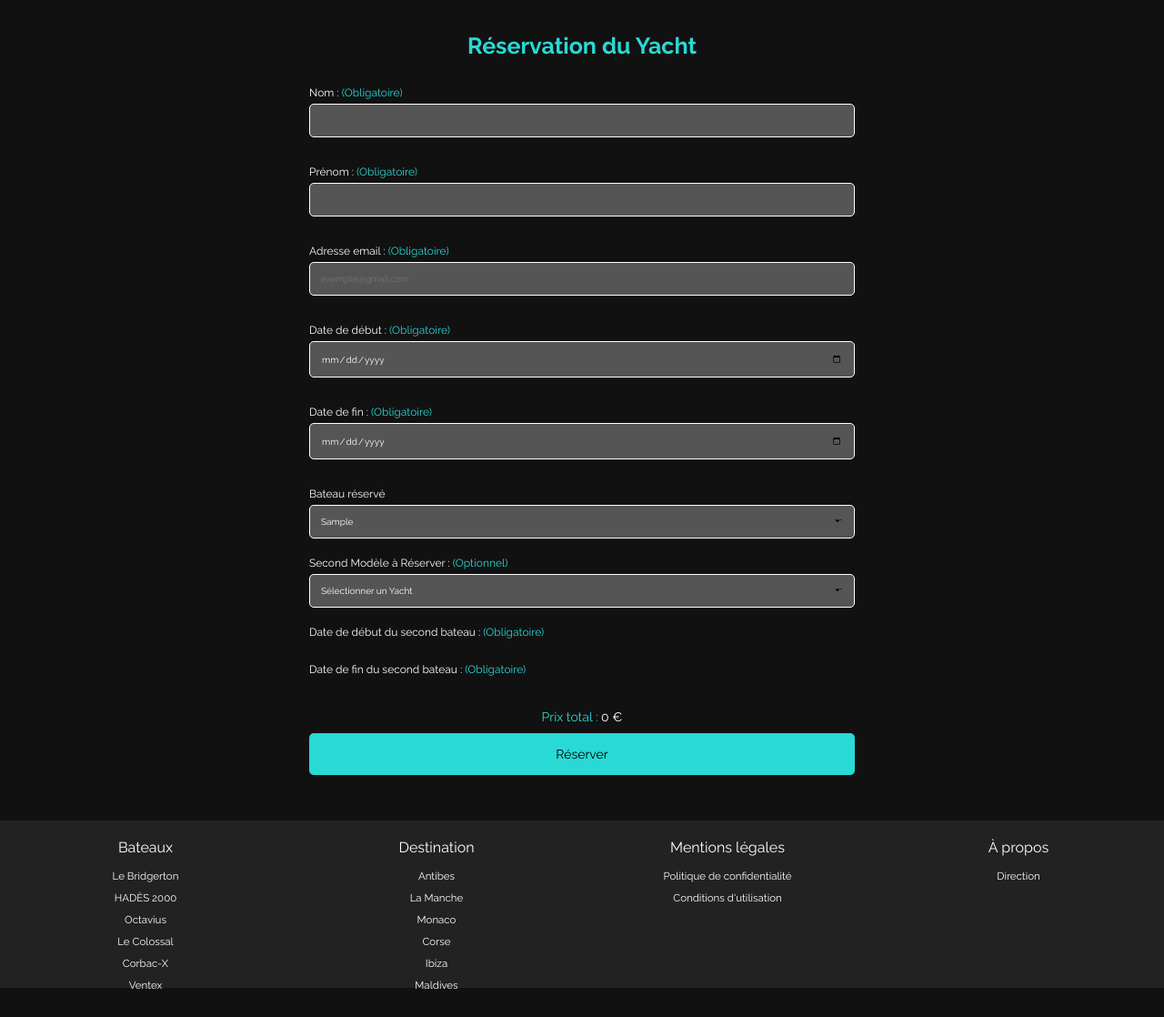
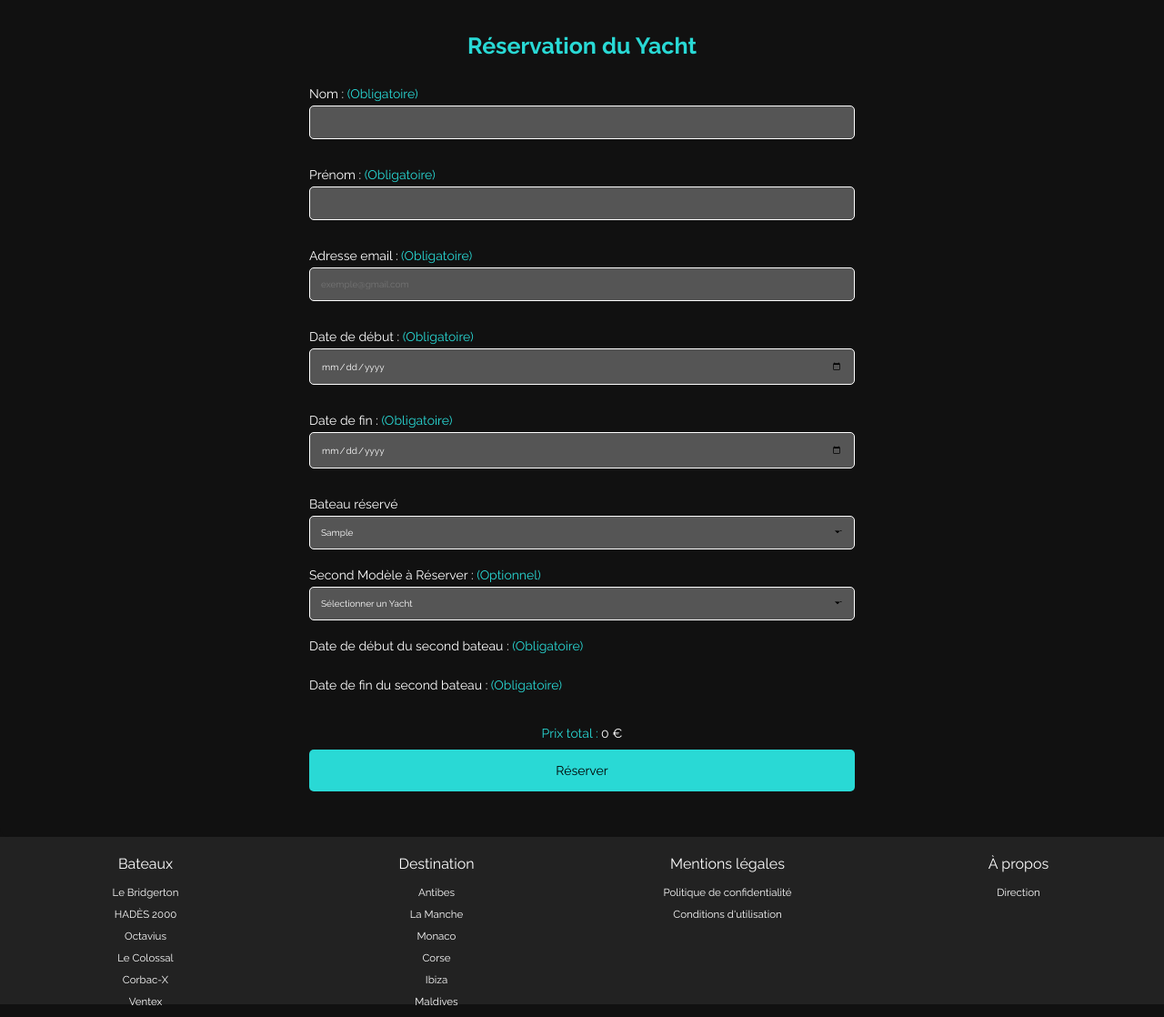
Before and after one commit to BomberQLF/SAE_Resa_Web, a PHP site: page /formulaire.php in a window 1280 px wide. Shown: the part 65-1183 px from the top of the page at 91% size. Before the commit the page ends 1153 px from the top, so only its background shows below. Run offline with PHP 8.4, Linux system fonts and the light colour scheme; tables that the repository leaves empty or names only in its code hold one stand-in row (values such as "Sample post"); data that the repository does not hold is empty.

Commit message:
Save CSS

```diff
--- a/yacht.css
+++ b/yacht.css
@@ -424,7 +424,7 @@ form {
 
 label {
   color: #fff;
-  font-size: 1.2rem;
+  font-size: 1.4rem;
   margin-bottom: 5px;
   display: block;
 }
```
